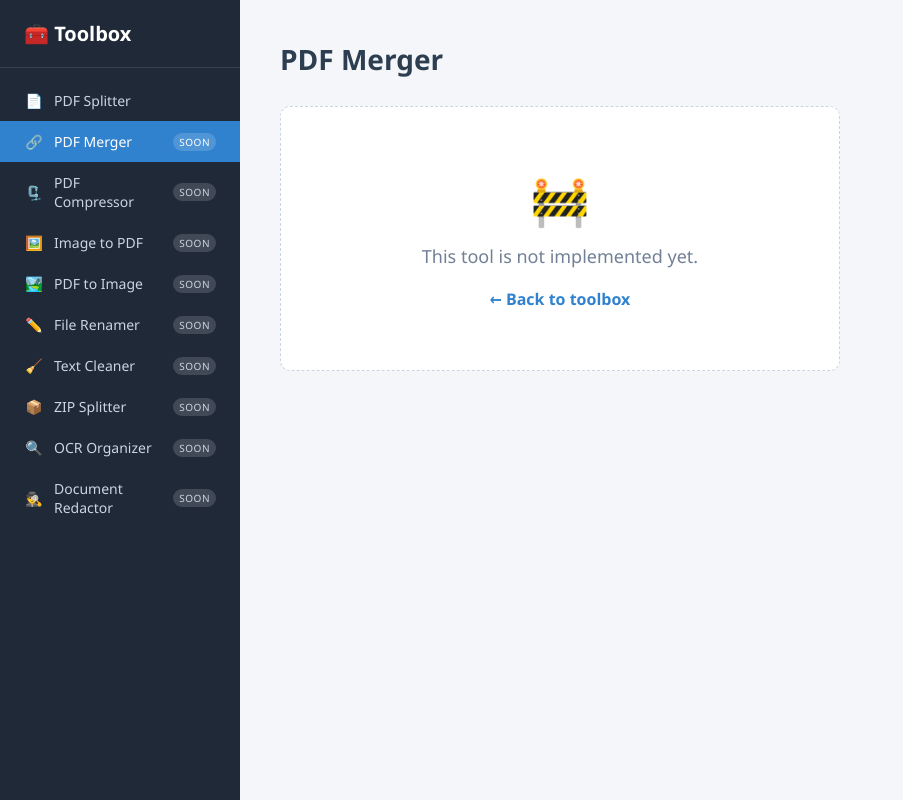
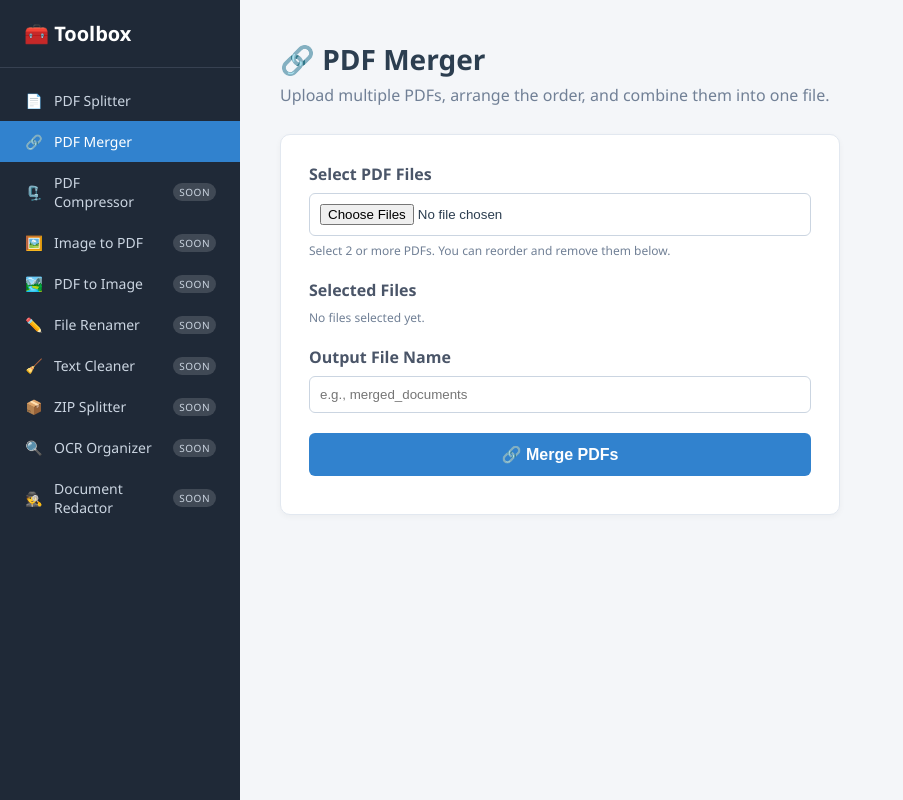
Before and after one commit to LeoTermado/private-toolbox, a Flask app: page /pdf/merger/ in a window 1280 px wide. Shown: the whole page, without its empty margins (0-903 px from the left). Run offline with Flask 3, Linux system fonts and the light colour scheme.

Commit message:
Add PDF merger tool

```diff
--- a/app.py
+++ b/app.py
@@ -24,7 +24,7 @@ from tools.document_redactor.routes import bp as document_redactor_bp
 # endpoint -> Flask endpoint for url_for; path -> resolved URL (for active highlight).
 TOOLS = [
     {"endpoint": "pdf_splitter.index",     "path": "/pdf/splitter/",     "label": "PDF Splitter",      "icon": "📄", "implemented": True},
-    {"endpoint": "pdf_merger.index",       "path": "/pdf/merger/",       "label": "PDF Merger",        "icon": "🔗", "implemented": False},
+    {"endpoint": "pdf_merger.index",       "path": "/pdf/merger/",       "label": "PDF Merger",        "icon": "🔗", "implemented": True},
     {"endpoint": "pdf_compressor.index",   "path": "/pdf/compressor/",   "label": "PDF Compressor",    "icon": "🗜️", "implemented": False},
     {"endpoint": "image_to_pdf.index",     "path": "/image/to-pdf/",     "label": "Image to PDF",      "icon": "🖼️", "implemented": False},
     {"endpoint": "pdf_to_image.index",     "path": "/pdf/to-image/",     "label": "PDF to Image",      "icon": "🏞️", "implemented": False},
--- a/static/app.js
+++ b/static/app.js
@@ -9,4 +9,108 @@ document.addEventListener('DOMContentLoaded', function () {
             setTimeout(function () { el.remove(); }, 400);
         }, 5000);
     });
+
+    initPdfMerger();
 });
+
+// ---- PDF Merger: file list with reorder / remove ----
+// Maintains a selectedFiles array and syncs it back to the file input via a
+// DataTransfer so the server receives the files in the visible order.
+function initPdfMerger() {
+    var fileInput = document.getElementById('files');
+    var list = document.getElementById('file-list');
+    var emptyMsg = document.getElementById('file-list-empty');
+    if (!fileInput || !list) return; // not on the merger page
+
+    var selectedFiles = [];
+
+    function formatSize(bytes) {
+        if (bytes < 1024) return bytes + ' B';
+        if (bytes < 1024 * 1024) return (bytes / 1024).toFixed(1) + ' KB';
+        return (bytes / (1024 * 1024)).toFixed(1) + ' MB';
+    }
+
+    function sameFile(a, b) {
+        return a.name === b.name && a.size === b.size && a.lastModified === b.lastModified;
+    }
+
+    function syncInput() {
+        var dt = new DataTransfer();
+        selectedFiles.forEach(function (f) { dt.items.add(f); });
+        fileInput.files = dt.files;
+    }
+
+    function render() {
+        list.innerHTML = '';
+        if (selectedFiles.length === 0) {
+            emptyMsg.style.display = '';
+            return;
+        }
+        emptyMsg.style.display = 'none';
+
+        selectedFiles.forEach(function (file, i) {
+            var li = document.createElement('li');
+            li.className = 'file-item';
+
+            var info = document.createElement('div');
+            info.className = 'file-info';
+            info.innerHTML = '<span class="file-name">' + (i + 1) + '. ' + escapeHtml(file.name) +
+                '</span><span class="file-size">' + formatSize(file.size) + '</span>';
+
+            var actions = document.createElement('div');
+            actions.className = 'file-actions';
+            actions.appendChild(makeBtn('↑', 'Move up', i === 0, function () { move(i, -1); }));
+            actions.appendChild(makeBtn('↓', 'Move down', i === selectedFiles.length - 1, function () { move(i, 1); }));
+            actions.appendChild(makeBtn('✕', 'Remove', false, function () { removeAt(i); }, 'remove'));
+
+            li.appendChild(info);
+            li.appendChild(actions);
+            list.appendChild(li);
+        });
+    }
+
+    function makeBtn(text, title, disabled, onClick, extraClass) {
+        var b = document.createElement('button');
+        b.type = 'button';
+        b.className = 'file-btn' + (extraClass ? ' file-btn-' + extraClass : '');
+        b.textContent = text;
+        b.title = title;
+        b.disabled = disabled;
+        b.addEventListener('click', onClick);
+        return b;
+    }
+
+    function move(i, dir) {
+        var j = i + dir;
+        if (j < 0 || j >= selectedFiles.length) return;
+        var tmp = selectedFiles[i];
+        selectedFiles[i] = selectedFiles[j];
+        selectedFiles[j] = tmp;
+        render();
+        syncInput();
+    }
+
+    function removeAt(i) {
+        selectedFiles.splice(i, 1);
+        render();
+        syncInput();
+    }
+
+    fileInput.addEventListener('change', function () {
+        Array.prototype.forEach.call(fileInput.files, function (f) {
+            if (!f.name.toLowerCase().endsWith('.pdf')) return; // PDFs only
+            var dup = selectedFiles.some(function (e) { return sameFile(e, f); });
+            if (!dup) selectedFiles.push(f);
+        });
+        render();
+        syncInput();
+    });
+
+    render();
+}
+
+function escapeHtml(str) {
+    return str.replace(/[&<>"']/g, function (c) {
+        return { '&': '&amp;', '<': '&lt;', '>': '&gt;', '"': '&quot;', "'": '&#39;' }[c];
+    });
+}
--- a/static/style.css
+++ b/static/style.css
@@ -146,6 +146,41 @@ input[type="file"], input[type="text"] {
 .btn-link { color: var(--accent); text-decoration: none; font-weight: 600; }
 .btn-link:hover { text-decoration: underline; }
 
+.hint { font-size: 12px; color: var(--muted); margin: 6px 0 0; }
+
+/* PDF Merger — selected file list */
+.file-list { list-style: none; margin: 0; padding: 0; }
+.file-item {
+    display: flex;
+    align-items: center;
+    justify-content: space-between;
+    gap: 12px;
+    padding: 10px 12px;
+    border: 1px solid var(--border);
+    border-radius: 6px;
+    background: #f8fafc;
+    margin-bottom: 8px;
+}
+.file-info { display: flex; flex-direction: column; min-width: 0; }
+.file-name { font-weight: 600; font-size: 14px; overflow: hidden; text-overflow: ellipsis; white-space: nowrap; }
+.file-size { font-size: 12px; color: var(--muted); }
+.file-actions { display: flex; gap: 6px; flex-shrink: 0; }
+.file-btn {
+    width: 32px;
+    height: 32px;
+    padding: 0;
+    border: 1px solid #cbd5e1;
+    background: #fff;
+    border-radius: 6px;
+    cursor: pointer;
+    font-size: 14px;
+    color: var(--text);
+    transition: background 0.15s, border-color 0.15s;
+}
+.file-btn:hover:not(:disabled) { background: #edf2f7; border-color: var(--accent); }
+.file-btn:disabled { opacity: 0.4; cursor: not-allowed; }
+.file-btn-remove:hover:not(:disabled) { background: #fde8e8; border-color: #e53e3e; color: #c53030; }
+
 /* Flash messages */
 .alert {
     padding: 12px 16px;
--- /dev/null
+++ b/templates/pdf_merger.html
@@ -0,0 +1,32 @@
+{% extends "base.html" %}
+{% block title %}PDF Merger — Private Toolbox{% endblock %}
+
+{% block content %}
+<header class="page-header">
+    <h1>🔗 PDF Merger</h1>
+    <p class="subtitle">Upload multiple PDFs, arrange the order, and combine them into one file.</p>
+</header>
+
+<div class="panel">
+    <form id="merger-form" action="{{ url_for('pdf_merger.merge') }}" method="POST" enctype="multipart/form-data">
+        <div class="form-group">
+            <label for="files">Select PDF Files</label>
+            <input type="file" id="files" name="files" accept=".pdf" multiple>
+            <p class="hint">Select 2 or more PDFs. You can reorder and remove them below.</p>
+        </div>
+
+        <div class="form-group">
+            <label>Selected Files</label>
+            <ul id="file-list" class="file-list"></ul>
+            <p id="file-list-empty" class="hint">No files selected yet.</p>
+        </div>
+
+        <div class="form-group">
+            <label for="output_name">Output File Name</label>
+            <input type="text" id="output_name" name="output_name" placeholder="e.g., merged_documents" required>
+        </div>
+
+        <button type="submit" class="btn">🔗 Merge PDFs</button>
+    </form>
+</div>
+{% endblock %}
--- a/tools/pdf_merger/routes.py
+++ b/tools/pdf_merger/routes.py
@@ -1,9 +1,47 @@
-"""PDF Merger — placeholder (not implemented yet)."""
-from flask import Blueprint, render_template
+"""PDF Merger blueprint — combine multiple PDFs into one."""
+import os
+
+from flask import Blueprint, render_template, request, send_file, flash, redirect, url_for
+
+from . import service
 
 bp = Blueprint('pdf_merger', __name__, url_prefix='/pdf/merger')
 
 
 @bp.route('/')
 def index():
-    return render_template('placeholder.html', tool_name='PDF Merger')
+    return render_template('pdf_merger.html')
+
+
+@bp.route('/merge', methods=['POST'])
+def merge():
+    files = request.files.getlist('files')
+    # Drop empty file fields (a browser may send one with no filename).
+    files = [f for f in files if f and f.filename]
+    output_name = request.form.get('output_name', '')
+
+    # --- Validation ---
+    if len(files) < 2:
+        flash("Please select at least 2 PDF files to merge.")
+        return redirect(url_for('pdf_merger.index'))
+
+    if any(not f.filename.lower().endswith('.pdf') for f in files):
+        flash("Only PDF files are allowed.")
+        return redirect(url_for('pdf_merger.index'))
+
+    safe_output = service.sanitize_output_name(output_name)
+    if safe_output is None:
+        flash("Please enter a valid output file name.")
+        return redirect(url_for('pdf_merger.index'))
+
+    # --- Merge ---
+    input_paths = service.save_uploads(files)  # also ensures the merger folders exist
+    output_path = service.unique_path(service.MERGER_OUTPUT, safe_output)
+    service.merge_pdfs(input_paths, output_path)
+
+    return send_file(
+        output_path,
+        as_attachment=True,
+        download_name=os.path.basename(output_path),
+        mimetype="application/pdf",
+    )
```
Also changed, not shown: tools/pdf_merger/service.py (added, +94 -0 lines), 2 other files.
